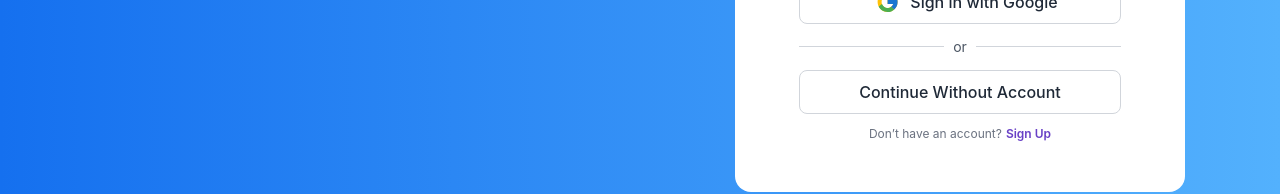
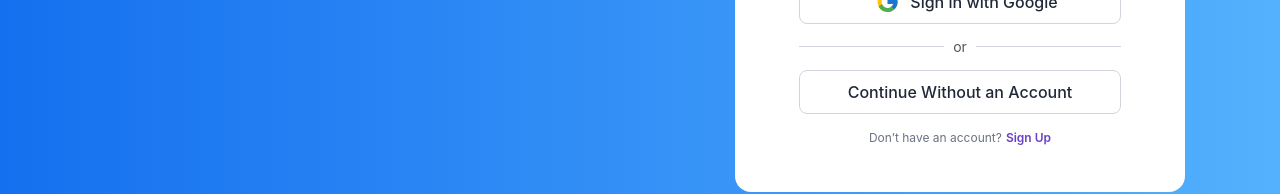
Before and after one commit to RValanki/Keep-Me-Posted, a SvelteKit app in the folder frontend/: page /login in a window 1280 px wide. Shown: the part 526-720 px from the top of the page. Built offline with nearby package versions, Linux system fonts and the light colour scheme; no server answers.

Commit message:
Added skip login functionality

```diff
--- a/frontend/src/routes/login/+page.svelte
+++ b/frontend/src/routes/login/+page.svelte
@@ -122,7 +122,7 @@
 
          if (response.ok) {
             updateAuth(loginData.email, true);
-            goto("/email");
+            navigateToNextPage();
          }
 
          return responseData;
@@ -133,6 +133,10 @@
 
    function handleSignUpClick() {
       goto("/signup");
+   }
+
+   function navigateToNextPage(){
+      goto("/email");
    }
 </script>
 
@@ -224,12 +228,12 @@
                      </div>
                    </div>
 
-                   <div class="w-full h-[20px] mb-9">
+                   <div class="w-full h-[20px] mb-10">
                      <Button
                         fullWidth={true}
                         type="tertiary"
-                        text="Continue Without Account"
-                        handleClick={handleSignIn}
+                        text="Continue Without an Account"
+                        handleClick={navigateToNextPage}
                      />
                   </div>
 
```
